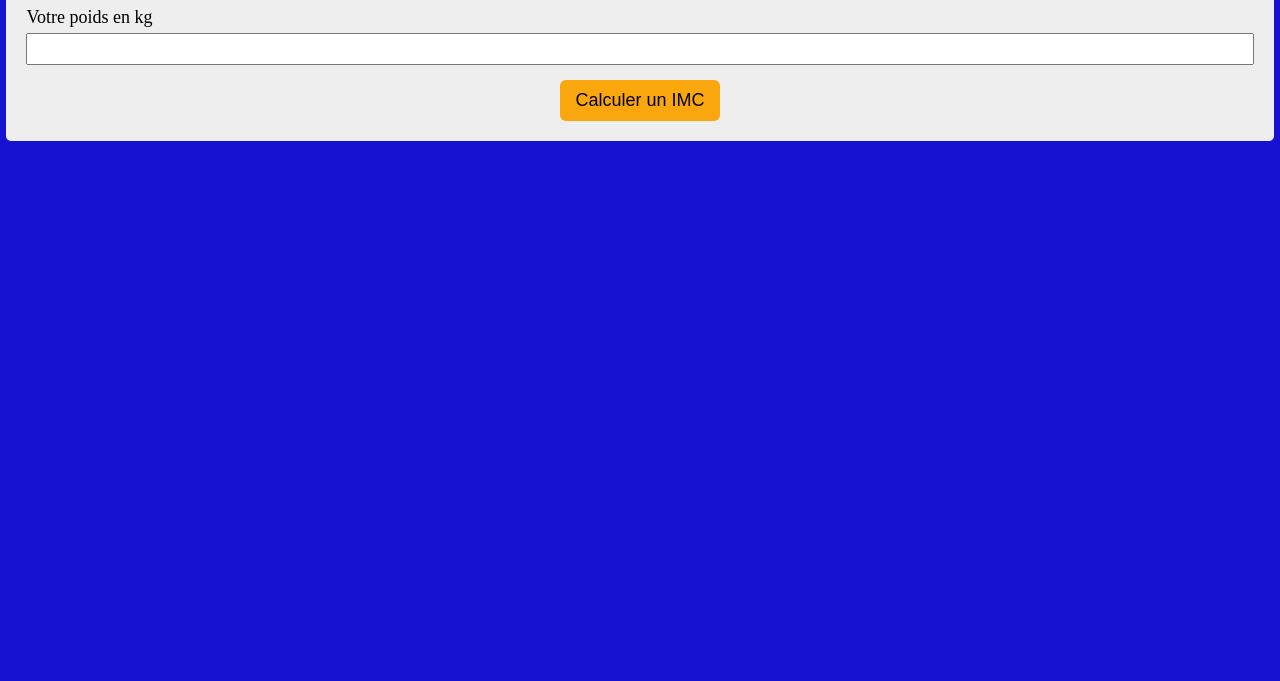
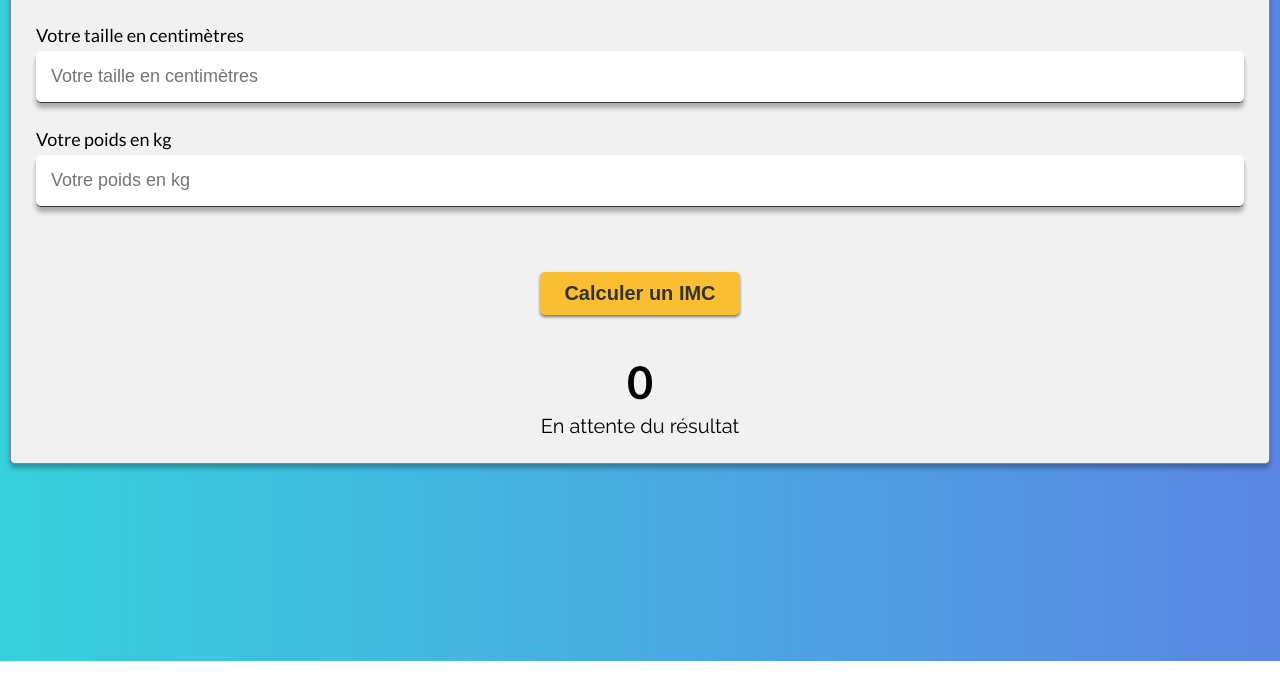
Before and after one commit to amadoudioubate/calcul-imc, a plain HTML site: page index.html in a window 1280 px wide. Shown: the part 139-820 px from the top of the page. Drawn offline with Linux system fonts and the light colour scheme.

Commit message:
Réalisation de la fonction calcul IMC

```diff
--- a/app.js
+++ b/app.js
@@ -0,0 +1,30 @@
+const BMIData = [
+    { name: "Maigreur", color: "midnightblue", range: [0, 18.5] },
+    { name: "Bonne santé", color: "green", range: [18.5, 25] },
+    { name: "Surpoids", color: "lightcoral", range: [25, 30] },
+    { name: "Obésité modérée", color: "orange", range: [30, 35] },
+    { name: "Obésité sévère", color: "crimson", range: [35, 40] },
+    { name: "Obésité morbide", color: "purple", range: 40 },
+];
+
+/*** IMC ***/
+
+const form = document.querySelector('.imc-form');
+
+
+form.addEventListener('submit', handleForm);
+
+function handleForm(e) {
+    e.preventDefault();
+
+    calculBMI()
+}
+
+const inputs = document.querySelectorAll('input')
+function calculBMI() {
+    const height = inputs[0].value;
+    const weight = inputs[1].value;
+
+    console.log(height)
+    console.log(weight)
+}
--- a/index.html
+++ b/index.html
@@ -6,25 +6,44 @@
     <meta name="viewport" content="width=device-width, initial-scale=1.0">
     <title>Calcul IMC</title>
     <link rel="stylesheet" href="style.css">
+    <link rel="preconnect" href="https://fonts.googleapis.com" />
+    <link rel="preconnect" href="https://fonts.gstatic.com" crossorigin />
+    <link
+      href="https://fonts.googleapis.com/css2?family=Lato:wght@100;300;400;700;900&family=Raleway:wght@100;200;300;400;500;600;700;800;900&display=swap"
+      rel="stylesheet"
+    />
 </head>
 <body>
     <div class="container-imc">
-        <p class="imc-title">Calcul <span>d'IMC</span></p>
+        <h1 class="imc-title">Calcul <span>d'IMC</span></h1>
         <form class="imc-form">
 
             <div class="form-group">
-                <label for="size">Votre taille en centimètres</label>
-                <input type="number" name="size" id="size" required min="1" max="1000">
+                <label for="height">Votre taille en centimètres</label>
+                <input type="number"
+                    name="height"
+                    id="height"
+                    placeholder="Votre taille en centimètres"
+                    class="input-height">
             </div>
+
             <div class="form-group">
-                <label for="weight-kg">Votre poids en kg</label>
-                <input type="number" name="weight" id="weight" required min="1" max="1000">
+                <label for="weight">Votre poids en kg</label>
+                <input type="number"
+                    name="weight" id="weight"
+                    placeholder="Votre poids en kg"
+                    class="input-weight">
             </div>
-            <div class="container-btn">
-                <button type="submit" class="btn">Calculer un IMC</button>
-            </div>
-            <div class="error"></div>
+
+            <button type="submit" class="btn">Calculer un IMC</button>
+
         </form>
+
+        <div class="imc-info">
+            <p class="info-result">0</p>
+            <p class="info-message">En attente du résultat</p>
+        </div>
+
     </div>
     <script src="app.js"></script>
 </body>
--- a/style.css
+++ b/style.css
@@ -5,22 +5,32 @@
 }
 
 body {
-    background: rgb(21, 18, 210);
-    height: 100vh;
+    min-height: 100vh;
+    font-family: Lato, Helvetica, sans-serif;
+    background: linear-gradient(to right, #36d1dc, #5b86e5);
+    padding: clamp(20px, 5vw, 50px) 10px 10px;
 }
 
 .container-imc {
-    background: #eee;
+    /* background: #eee;
     width: 99%;
     margin: 20px auto;
     padding: 20px;
+    border-radius: 5px; */
+    background: #f1f1f1;
+    border: 1px solid #36363692;
+    padding: 25px;
+    margin: 0 auto;
     border-radius: 5px;
+    box-shadow: 0 4px 5px rgba(0,0,0,0.3);
 }
 
 .imc-title {
+    font-family: Raleway, sans-serif;
+    font-size: 40px;
     text-align: center;
-    margin-bottom: 10px;
-    font-size: 20px;
+    margin-bottom: 40px;
+    font-weight: 400;
 }
 
 .imc-title span {
@@ -35,27 +45,47 @@ body {
 
 .form-group input {
     width: 100%;
-    padding: 5px 10px;
     outline:none;
-    margin-bottom: 15px;
-    font-size: 16px;
+    font-size: 18px;
+    padding: 15px;
+    margin-bottom: 25px;
+    border: none;
+    border-bottom: 1px solid #333333;
+    box-shadow: 0 5px 5px rgba(0,0,0,0.3);
+    border-radius: 5px;
 }
-.container-btn {
-    display: flex;
-    justify-content: center;
-    align-items: center;
-}
+
 .btn {
-    padding: 10px 15px;
-    border:none;
-    border-radius: 6px;
-    outline: none;
-    font-size: 18px;
-    background: rgb(249, 167, 13);
+    font-size: 20px;
+    min-width: 200px;
+    margin: 40px auto;
+    display: block;
+    padding: 10px;
+    border: none;
+    font-weight: 700;
+    border-radius: 5px;
+    color: #333;
     cursor: pointer;
-    transition: opacity 0.2s ease-in-out;
+    background: #fabe33;
+    box-shadow: 0 2px 3px rgba(0,0,0,0.5);
+    transition: all 0.2s ease-in-out;
 }
 
 .btn:hover {
-    opacity: 0.9;
+    background: #f2b527;;
 }
+
+.imc-info {
+    text-align: center;
+}
+
+.info-result {
+    font-size: 45px;
+    margin-bottom: 5px;
+    font-weight: bolder;
+}
+
+.info-message {
+    font-family: Raleway, sans-serif;
+    font-size: 20px;
+}
```
